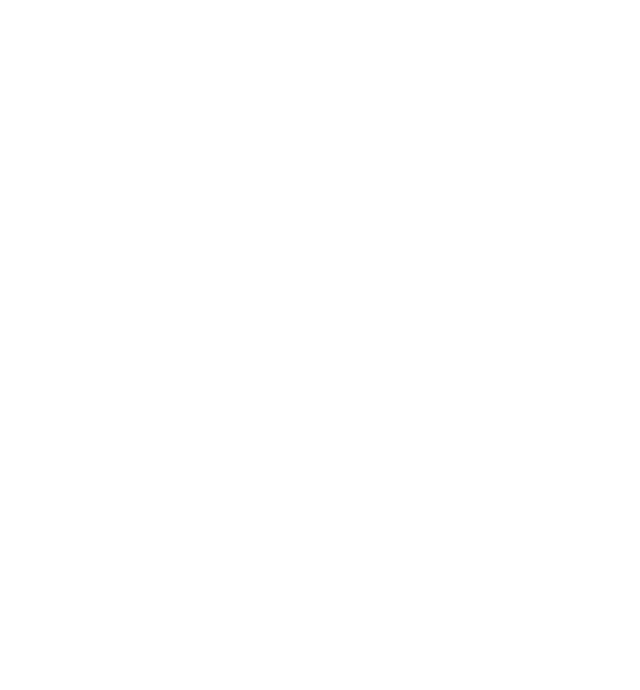
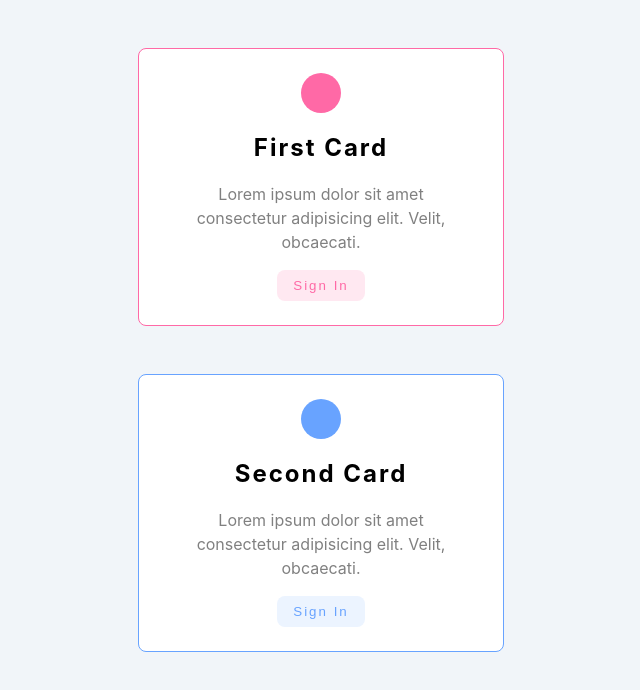
Before and after one commit to RedHat007-rgb/CSS-FUNDAMENTALS, a plain HTML site: page 05-css-boxmodel/index.html in a window 1280 px wide. Shown: the whole page, without its empty margins (319-959 px from the left). Drawn offline with Linux system fonts and the light colour scheme.

Commit message:
learned about box-model

```diff
--- a/05-css-boxmodel/index.html
+++ b/05-css-boxmodel/index.html
@@ -1,12 +1,33 @@
+
 <!DOCTYPE html>
 <html lang="en">
-<head>
-    <meta charset="UTF-8">
-    <meta name="viewport" content="width=device-width, initial-scale=1.0">
-    <title>BoxModel</title>
-    <link rel="stylesheet" href="main.css"/>
-</head>
-<body>
-
-</body>
+  <head>
+    <meta charset="UTF-8" />
+    <meta http-equiv="X-UA-Compatible" content="IE=edge" />
+    <meta name="viewport" content="width=device-width, initial-scale=1.0" />
+    <title>Box Model Project</title>
+    <link rel="stylesheet" href="./main.css" />
+  </head>
+  <body>
+    <!-- first card -->
+    <div class="card card-1">
+      <div class="icon"></div>
+      <h2 class="title">first card</h2>
+      <p class="text">
+        Lorem ipsum dolor sit amet consectetur adipisicing elit. Velit,
+        obcaecati.
+      </p>
+      <button class="btn btn-pink">sign in</button>
+    </div>
+    <div class="card card-2">
+      <div class="icon"></div>
+      <h2 class="title">second card</h2>
+      <p class="text">
+        Lorem ipsum dolor sit amet consectetur adipisicing elit. Velit,
+        obcaecati.
+      </p>
+      <button class="btn btn-blue">sign in</button>
+    </div>
+    <!-- end of second card -->
+  </body>
 </html>
--- a/05-css-boxmodel/main.css
+++ b/05-css-boxmodel/main.css
@@ -0,0 +1,66 @@
+body {
+  font-family: -apple-system, BlinkMacSystemFont, "Segoe UI", Roboto, Oxygen,
+    Ubuntu, Cantarell, "Open Sans", "Helvetica Neue", sans-serif;
+  background: #f1f5f9;
+}
+
+.card {
+  background: #fff;
+  padding: 1.5rem 2rem;
+  text-align: center;
+  max-width: 300px;
+  margin: 3rem;
+  border-radius: 0.5rem;
+  border: 1px solid transparent;
+  margin: 3rem auto;
+}
+
+.card-1 {
+  border-color: #ff69a6;
+}
+
+.icon {
+  width: 40px;
+  height: 40px;
+  /* background: red; */
+  border-radius: 50%;
+  margin: 0 auto;
+}
+
+.card-1 .icon {
+  background: #ff69a6;
+}
+
+.title {
+  text-transform: capitalize;
+  letter-spacing: 2px;
+}
+.text {
+  line-height: 1.5;
+  color: grey;
+}
+
+.btn {
+  text-transform: capitalize;
+  border: transparent;
+  border-radius: 0.5rem;
+  padding: 0.5rem 1rem;
+  letter-spacing: 2px;
+}
+
+.btn-pink {
+  background: #ffe8f1;
+  color: #ff69a6;
+}
+.btn-blue {
+  background: #ecf4ff;
+  color: #68a3ff;
+}
+
+.card-2 .icon {
+  background: #68a3ff;
+}
+
+.card-2 {
+  border-color: #68a3ff;
+}
```
